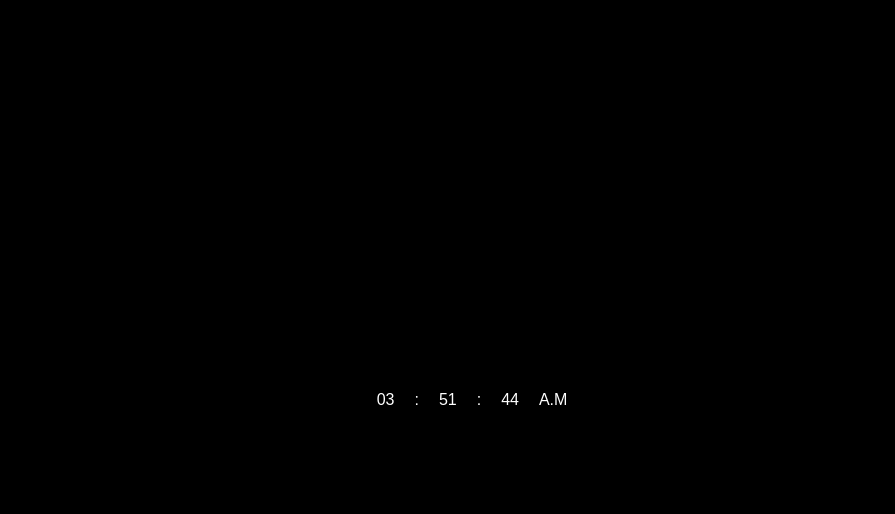
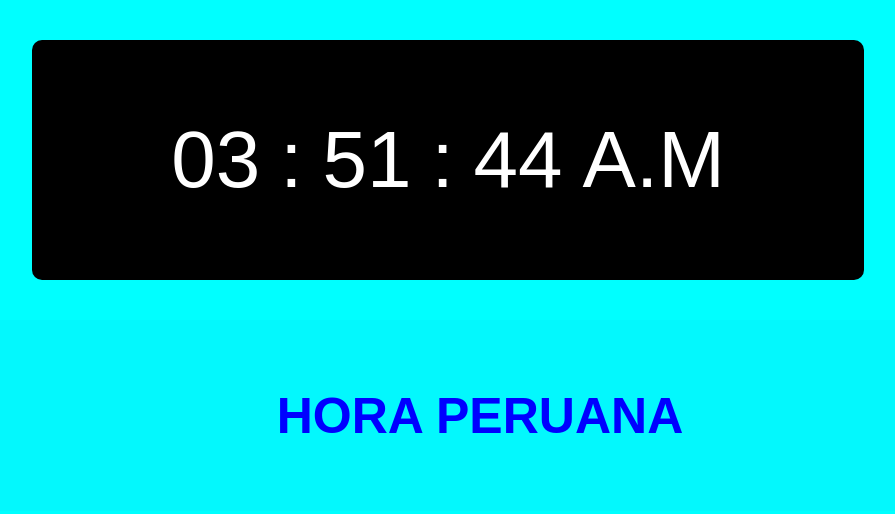
Before and after one commit to inoAcosta/Hora, a plain HTML site: page HORA/index.html in a window 1280 px wide. Shown: the whole page, without its empty margins (168-1063 px from the left). Drawn offline with Linux system fonts and the light colour scheme.

Commit message:
Actualizando estilos

```diff
--- a/HORA/estilos.css
+++ b/HORA/estilos.css
@@ -1,18 +1,46 @@
-*{
+body{
+    background-color: aqua;
     margin: 0;
     padding: 0;
-    box-sizing: border-box;
+
+
+
 }
 .Container{
-    width: 100%;
-    height: 100vh;
-    background-color: black;
+    max-height: 240px;
+    width: 65%;
+    height: 65%;
+    background-color: rgb(0, 0, 0);
     color: white;
     display: flex;
     justify-content: center;
     align-items: center;
-    font-size: 120ppx;
-    font-family: sans-serif;
+    font-size: 80px;
+    font-family: 'Arial Narrow Bold', sans-serif;
+    gap: 20px;
+    border-radius: 10px;
+
+
+}
+.Container{
+    margin: 40px 40px 0px 200px;
+    padding: 0;
+    box-sizing: border-box;
+
+}
+.contenido{
+    color: blue;
+    margin: 40px 40px 40px 40px;
+    padding: 0;
+    box-sizing: border-box;
+    width: 95%;
+    height: 20%;
+    background-color: rgba(25, 197, 240, 0.129);
+    display: flex;
+    justify-content: center;
+    align-items: center;
+    font-size: 50px;
+    font-family: 'Arial Narrow Bold', sans-serif;
     gap: 20px;
 
 }
--- a/HORA/index.html
+++ b/HORA/index.html
@@ -29,6 +29,9 @@
         </div>
 
     </div>
+    <div class="contenido">
+        <h4>HORA PERUANA</h4>
+    </div>
     <script src="main.js"></script>
 </body>
 </html>
```
